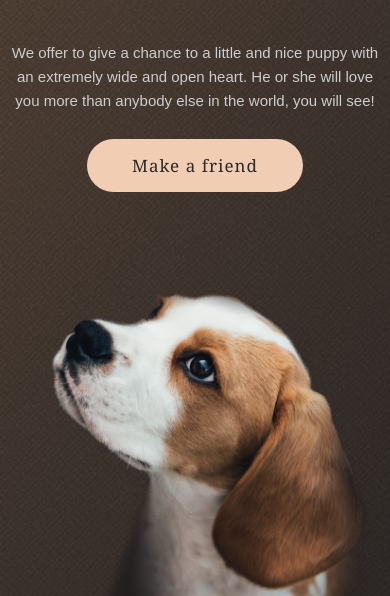
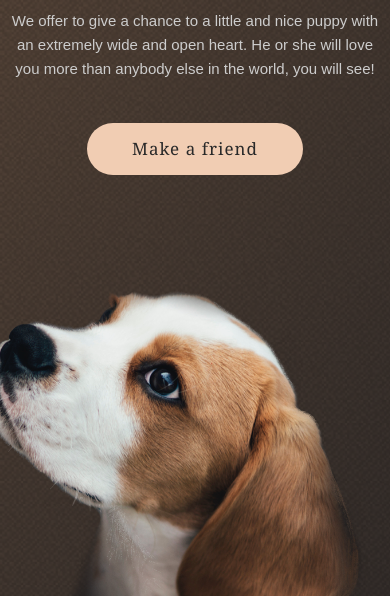
Before and after one commit to Iris-kis-kis/Shelter, a plain HTML site: page index.html in a window 390 px wide. Shown: the part 248-844 px from the top of the page. Drawn offline with Linux system fonts and the light colour scheme.

Commit message:
fix errors

```diff
--- a/css/media.css
+++ b/css/media.css
@@ -11,7 +11,11 @@
   }
 }
 
-@media (max-width: 992px) {}
+@media (max-width: 992px) {
+  .puppy-img {
+    min-width: 400px;
+  }
+}
 
 @media (max-width: 768px) {
   .header {
@@ -30,13 +34,11 @@
 
   .startscreen {
     flex-direction: column;
-    max-width: 569px;
-    margin: 0 auto;
   }
 
   .startscreen-img {
-    position: relative;
-    left: 70px;
+    max-width: 569px;
+    align-self: flex-end;
   }
 
 
@@ -60,6 +62,10 @@
     margin-right: 10px;
   }
 
+  .startscreen-content {
+    align-items: center;
+  }
+
   .startscreen__title {
     font-size: 25px;
     line-height: 130%;
@@ -74,8 +80,5 @@
     text-align: center;
   }
 
-  .startscreen-img {
-    left: 0;
-    margin-left: 40px;
-  }
+
 }
--- a/css/style.css
+++ b/css/style.css
@@ -16,7 +16,8 @@ body {
 
 h1,
 h2,
-h3 {
+h3,
+p {
   margin: 0;
   padding: 0;
 }
@@ -144,6 +145,7 @@ img {
   visibility: hidden;
   opacity: 0;
   height: 100vh;
+  z-index: 1;
 }
 
 .navigation-mobile._active {
@@ -224,6 +226,7 @@ img {
   max-width: 460px;
   display: flex;
   flex-direction: column;
+  align-items: flex-start;
 
 }
 
@@ -251,9 +254,6 @@ img {
 
 .startscreen__link {
   text-decoration: none;
-}
-
-.startscreen-button {
   font-family: 'Georgia';
   font-style: normal;
   font-weight: 400;
@@ -263,10 +263,11 @@ img {
   color: #292929;
   padding: 15px 45px;
   background: #F1CDB3;
-  border-radius: 100px
+  border-radius: 100px;
 }
 
-.startscreen-button:hover {
+
+.startscreen__link:hover {
   background: #FDDCC4;
 }
 
--- a/index.html
+++ b/index.html
@@ -6,9 +6,9 @@
   <meta http-equiv="X-UA-Compatible" content="IE=edge">
   <meta name="viewport" content="width=device-width, initial-scale=1.0">
   <title>Shelter</title>
+  <link rel="stylesheet" href="./css/normalize.css">
   <link rel="stylesheet" href="./css/style.css">
   <link rel="stylesheet" href="./css/media.css">
-  <link rel="stylesheet" href="./css/normalize.css">
 </head>
 
 <body>
@@ -83,7 +83,7 @@
             you more than anybody else in the world, you will see!
           </p>
           <a class="startscreen__link" href="#">
-            <span class="startscreen-button">Make a friend</span>
+            Make a friend
           </a>
         </div>
         <div class="startscreen-img">
```
